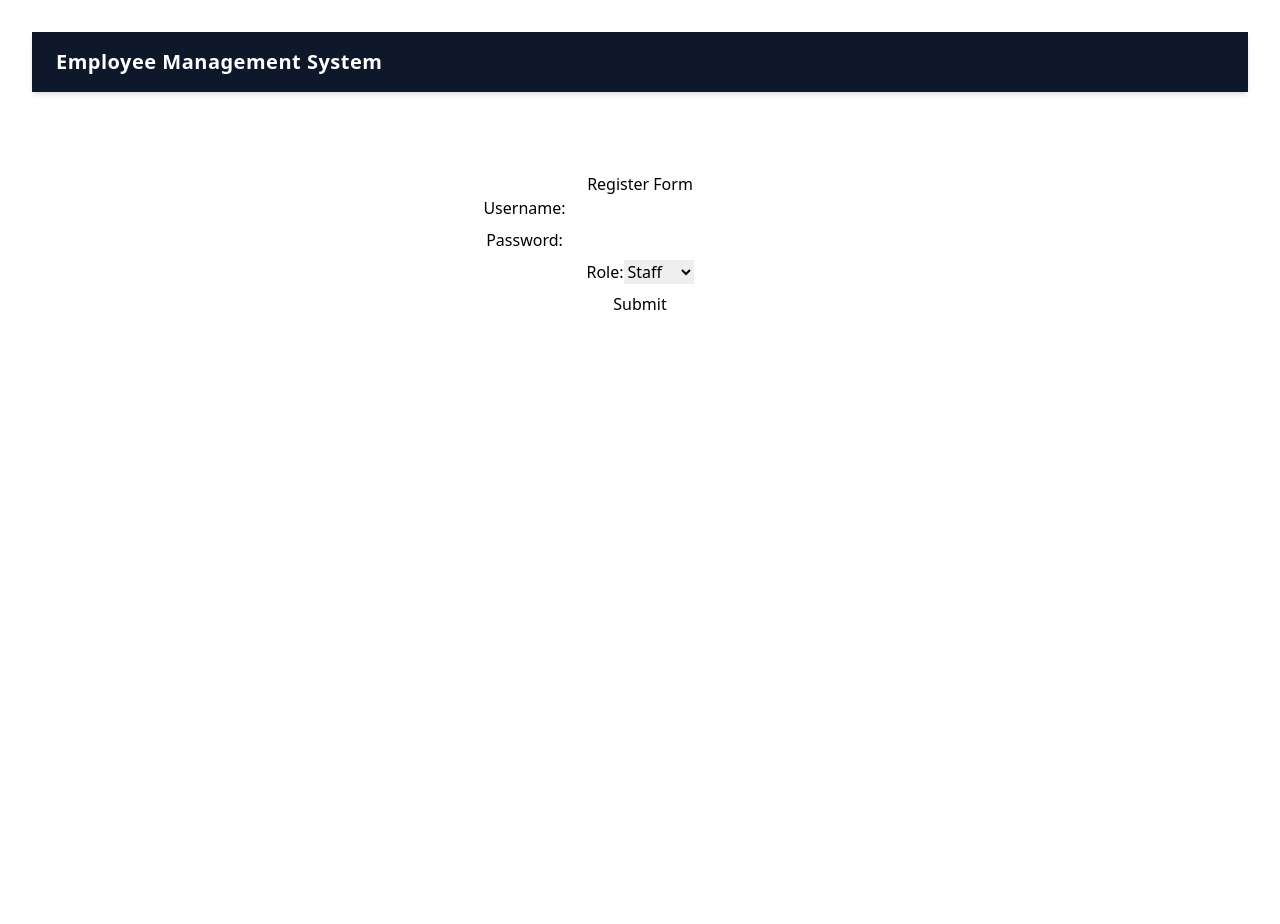
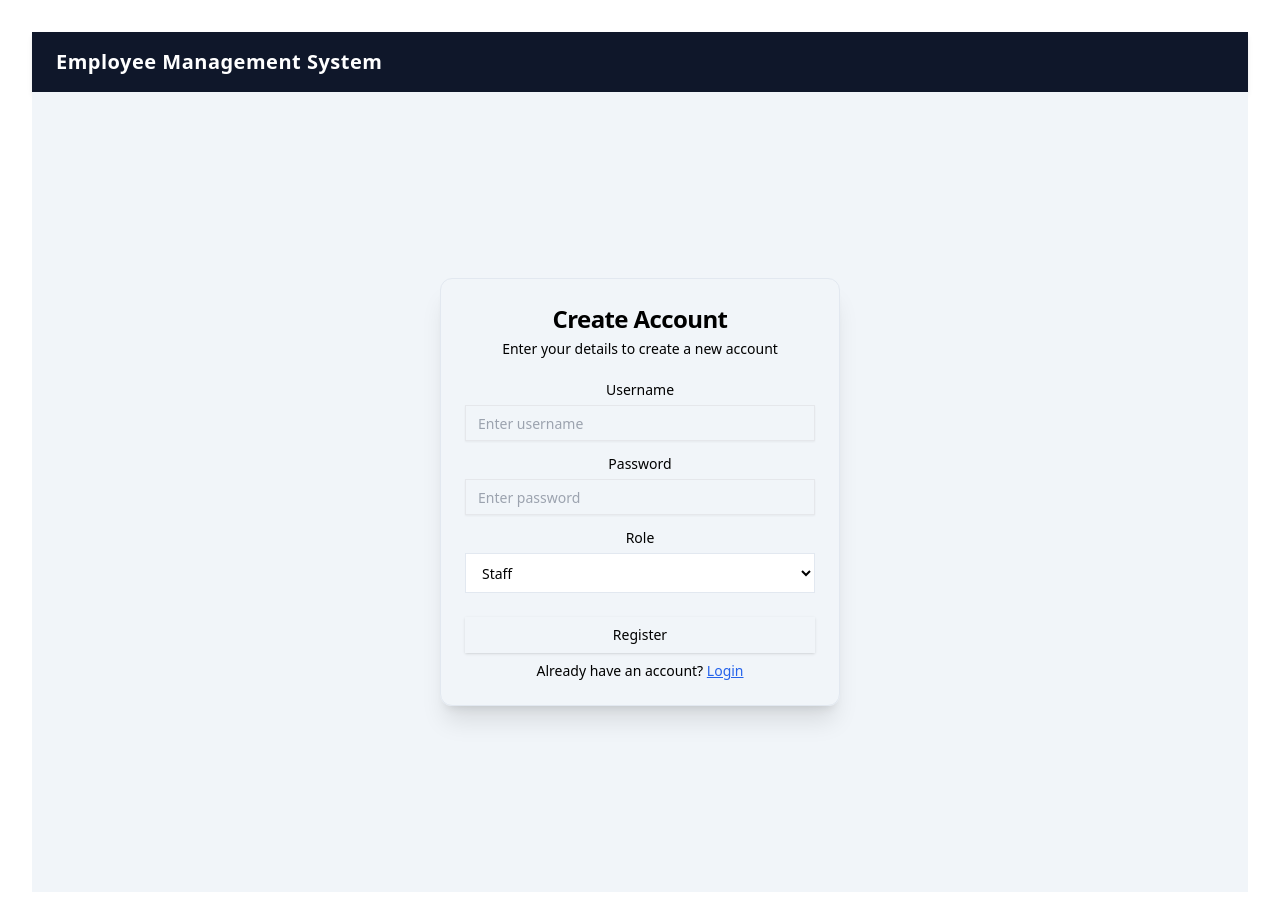
Before and after one commit to iratnayak/ems-frontend, a React (Vite) app: page /register in a window 1280 px wide. Before the commit the page ends 800 px from the top, so only its background shows below. Built offline with nearby package versions, Linux system fonts and the light colour scheme.

Commit message:
UI Update: Styled Register Page with shadcn

```diff
--- a/src/pages/RegisterComponent.jsx
+++ b/src/pages/RegisterComponent.jsx
@@ -2,15 +2,34 @@ import React, { useState } from 'react'
 import { registerAPICall } from '../services/AuthService'
 import { useNavigate } from 'react-router-dom'
 
+// shadcn UI Components
+import { Button } from "@/components/ui/button"
+import { Input } from "@/components/ui/input"
+import { Label } from "@/components/ui/label"
+import {
+  Card,
+  CardContent,
+  CardDescription,
+  CardFooter,
+  CardHeader,
+  CardTitle,
+} from "@/components/ui/card"
+
 const RegisterComponent = () => {
     const [username, setUsername] = useState('')
     const [password, setPassword] = useState('')
-    const [role, setRole] = useState('staff') // Default staff
+    const [role, setRole] = useState('staff')
 
     const navigator = useNavigate();
 
     function handleRegistrationForm(e){
         e.preventDefault();
+
+        if(!username || !password){
+            alert("Please fill all fields!");
+            return;
+        }
+
         const register = {username, password, role}
 
         registerAPICall(register).then((response) => {
@@ -21,33 +40,67 @@ const RegisterComponent = () => {
     }
 
   return (
-    <div className='container'>
-        <br /> <br />
-        <div className='row'>
-            <div className='card col-md-6 offset-md-3 offset-md-3'>
-                <h2 className='text-center'>Register Form</h2>
-                <div className='card-body'>
-                    <form>
-                        <div className='form-group mb-2'>
-                            <label className='form-label'>Username:</label>
-                            <input type='text' name='username' value={username} onChange={(e) => setUsername(e.target.value)} className='form-control'/>
+    <div className="flex items-center justify-center min-h-screen bg-slate-100">
+        <Card className="w-[400px] shadow-xl border-slate-200">
+            <CardHeader className="space-y-1">
+                <CardTitle className="text-2xl text-center font-bold">Create Account</CardTitle>
+                <CardDescription className="text-center">
+                    Enter your details to create a new account
+                </CardDescription>
+            </CardHeader>
+            <CardContent className="grid gap-4">
+
+                {/* Username */}
+                <div className="grid gap-2">
+                    <Label htmlFor="username">Username</Label>
+                    <Input
+                        id="username"
+                        placeholder="Enter username"
+                        value={username}
+                        onChange={(e) => setUsername(e.target.value)}
+                    />
                 </div>
-                        <div className='form-group mb-2'>
-                            <label className='form-label'>Password:</label>
-                            <input type='password' name='password' value={password} onChange={(e) => setPassword(e.target.value)} className='form-control'/>
+
+                {/* Password */}
+                <div className="grid gap-2">
+                    <Label htmlFor="password">Password</Label>
+                    <Input
+                        id="password"
+                        type="password"
+                        placeholder="Enter password"
+                        value={password}
+                        onChange={(e) => setPassword(e.target.value)}
+                    />
                 </div>
-                        <div className='form-group mb-2'>
-                            <label className='form-label'>Role:</label>
-                            <select className='form-control' value={role} onChange={(e) => setRole(e.target.value)}>
+
+                {/* Role Selection (Styled Native Select) */}
+                <div className="grid gap-2">
+                    <Label htmlFor="role">Role</Label>
+                    <select
+                        id="role"
+                        className="flex h-10 w-full items-center justify-between rounded-md border border-slate-200 bg-white px-3 py-2 text-sm placeholder:text-slate-500 focus:outline-none focus:ring-2 focus:ring-slate-950 disabled:cursor-not-allowed disabled:opacity-50"
+                        value={role}
+                        onChange={(e) => setRole(e.target.value)}
+                    >
                         <option value="staff">Staff</option>
                         <option value="admin">Admin</option>
                     </select>
                 </div>
-                        <button className='btn btn-primary' onClick={handleRegistrationForm}>Submit</button>
-                    </form>
+
+            </CardContent>
+            <CardFooter className="flex flex-col gap-2">
+                <Button className="w-full" onClick={handleRegistrationForm}>Register</Button>
+                <div className="text-center text-sm">
+                    Already have an account?{" "}
+                    <span
+                        className="underline cursor-pointer text-blue-600 hover:text-blue-800"
+                        onClick={() => navigator('/login')}
+                    >
+                        Login
+                    </span>
                 </div>
-            </div>
-        </div>
+            </CardFooter>
+        </Card>
     </div>
   )
 }
```
Lines whose indentation alone changed are shown as unchanged.
